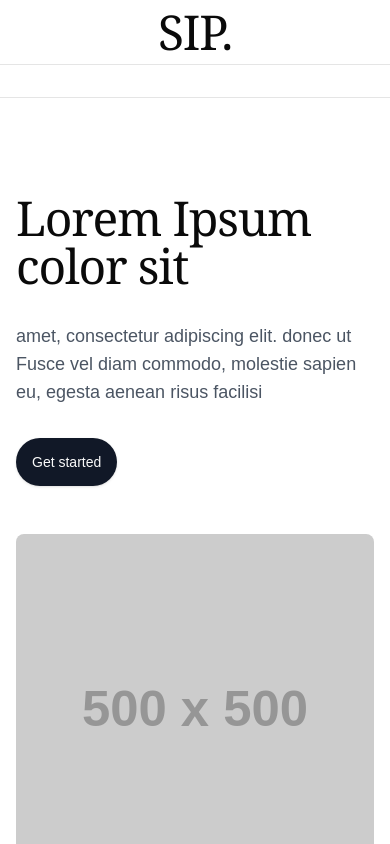
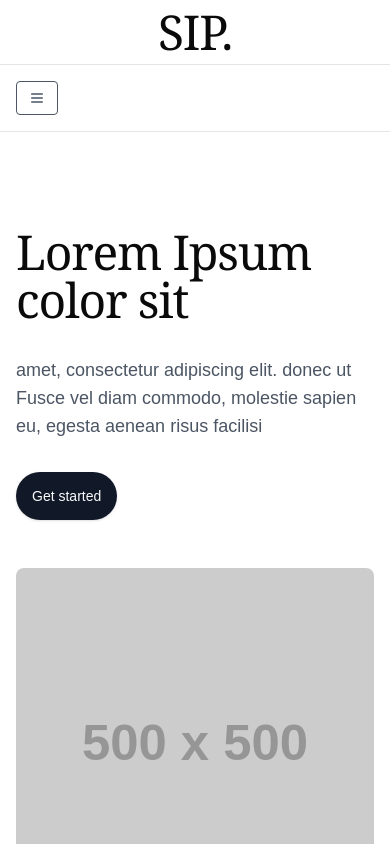
Before and after one commit to Gebext/SIP, a Next.js app: page / in a window 390 px wide. Shown: the top 844 px of the page. Built offline with nearby package versions, Linux system fonts and the light colour scheme.

Commit message:
fix:navbar

```diff
--- a/app/fokus-layanan/page.tsx
+++ /dev/null
@@ -1,31 +0,0 @@
-import Hero from "@/components/shared/hero"
-import Link from "next/link"
-
-export default function LandingPage() {
-  return (
-    <div className="min-h-screen bg-white">
-         <header className="py-2">
-            <h1 className="text-center text-5xl lg:text-6xl font-serif tracking-tight">SIP.</h1>
-        </header>
-      <nav className="border-y">
-        <div className="container mx-auto px-4 py-4 flex items-center justify-center">
-          <div className="flex items-center space-x-8">
-            <nav className="hidden md:flex space-x-8">
-              <Link href="#" className="text-sm text-gray-600 hover:text-gray-900">
-                About
-              </Link>
-              <Link href="#" className="text-sm text-gray-600 hover:text-gray-900">
-                Fokus Layanan
-              </Link>
-              <Link href="#" className="text-sm text-gray-600 hover:text-gray-900">
-                News & Update
-              </Link>
-            </nav>
-          </div>
-        </div>
-      </nav>
-       < Hero/>
-
-    </div>
-  )
-}
--- a/app/layout.tsx
+++ b/app/layout.tsx
@@ -1,12 +1,13 @@
 import type { Metadata } from "next";
 import localFont from "next/font/local";
 import "./globals.css";
-
+import Navbar from "@/components/ui/navbar";
 const geistSans = localFont({
   src: "./fonts/GeistVF.woff",
   variable: "--font-geist-sans",
   weight: "100 900",
 });
+
 const geistMono = localFont({
   src: "./fonts/GeistMonoVF.woff",
   variable: "--font-geist-mono",
@@ -20,15 +21,16 @@ export const metadata: Metadata = {
 
 export default function RootLayout({
   children,
-}: Readonly<{
+}: {
   children: React.ReactNode;
-}>) {
+}) {
   return (
     <html lang="en">
       <body
         className={`${geistSans.variable} ${geistMono.variable} antialiased`}
       >
-        {children}
+        <Navbar />
+        <main>{children}</main>
       </body>
     </html>
   );
--- a/app/page.tsx
+++ b/app/page.tsx
@@ -1,13 +1,13 @@
 
 import AboutSection from "./about/page";
-import LandingPage from "./fokus-layanan/page";
 import NewsSection from "./news-and-update/page";
 import Footer from "@/components/shared/footer";
+import Hero from "@/components/shared/hero";
 
 export default function Home() {
   return (
     <div >
-      <LandingPage/>
+      <Hero/>
       <AboutSection/>
       <NewsSection  />
       <Footer/>
--- /dev/null
+++ b/components/ui/navbar.tsx
@@ -0,0 +1,71 @@
+"use client"
+
+import { useState } from "react";
+import Hero from "@/components/shared/hero";
+import Link from "next/link";
+
+export default function Navbar() {
+  const [isMenuOpen, setIsMenuOpen] = useState(false);
+
+  const toggleMenu = () => {
+    setIsMenuOpen(!isMenuOpen);
+  };
+
+  return (
+    <div className="bg-white">
+      <header className="py-2">
+        <h1 className="text-center text-5xl lg:text-6xl font-serif tracking-tight">SIP.</h1>
+      </header>
+      <nav className="border-y">
+        <div className="container mx-auto px-4 py-4 flex items-center justify-between">
+
+          <button
+            className="md:hidden flex items-center px-3 py-2 border rounded text-gray-600 border-gray-600"
+            onClick={toggleMenu}
+          >
+            <svg
+              className="h-4 w-4"
+              fill="none"
+              stroke="currentColor"
+              viewBox="0 0 24 24"
+              xmlns="http://www.w3.org/2000/svg"
+            >
+              <path
+                strokeLinecap="round"
+                strokeLinejoin="round"
+                strokeWidth="2"
+                d="M4 6h16M4 12h16M4 18h16"
+              ></path>
+            </svg>
+          </button>
+          {/* Desktop Menu */}
+          <div className="hidden md:flex space-x-8">
+            <Link href="#" className="text-sm text-gray-600 hover:text-gray-900">
+              About
+            </Link>
+            <Link href="#" className="text-sm text-gray-600 hover:text-gray-900">
+              Fokus Layanan
+            </Link>
+            <Link href="#" className="text-sm text-gray-600 hover:text-gray-900">
+              Blog
+            </Link>
+          </div>
+        </div>
+        {/* Mobile Menu */}
+        {isMenuOpen && (
+          <div className="md:hidden px-4 py-2 bg-gray-100">
+            <Link href="#" className="block text-sm text-gray-600 hover:text-gray-900 py-2">
+              About
+            </Link>
+            <Link href="#" className="block text-sm text-gray-600 hover:text-gray-900 py-2">
+              Fokus Layanan
+            </Link>
+            <Link href="/blog" className="block text-sm text-gray-600 hover:text-gray-900 py-2">
+              Blog
+            </Link>
+          </div>
+        )}
+      </nav>
+    </div>
+  );
+}
--- a/package.json
+++ b/package.json
@@ -18,6 +18,7 @@
     "react": "19.0.0-rc-66855b96-20241106",
     "react-dom": "19.0.0-rc-66855b96-20241106",
     "react-fast-marquee": "^1.6.5",
+    "react-icons": "^5.3.0",
     "tailwind-merge": "^2.5.5",
     "tailwindcss-animate": "^1.0.7"
   },
```
Also changed, not shown: 1 other file (tests, documents, lock files or other folders).
